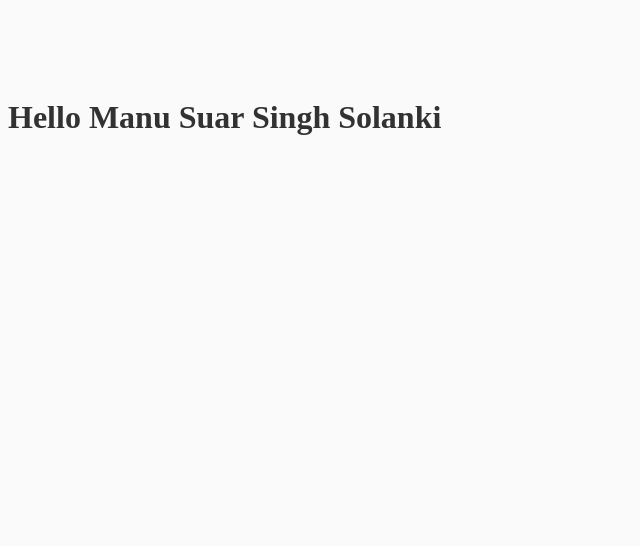
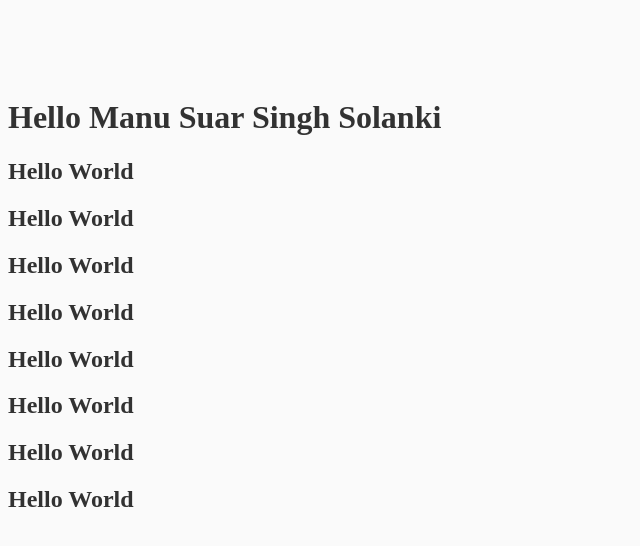
Before and after one commit to Vivekvampyr/Complete-Todos-Fastapi-with-frontend-and-authentication, a FastAPI app: page / in a window 1280 px wide. Shown: the top 546 px of the page, without its empty margins (0-640 px from the left). Run offline with FastAPI, Linux system fonts and the light colour scheme.

Commit message:
made changes in Todos/templates/home.html

```diff
--- a/Todos/templates/home.html
+++ b/Todos/templates/home.html
@@ -8,5 +8,13 @@
 </head>
 <body>
     <h1>Hello Manu Suar Singh Solanki</h1>
+    <h2> Hello World </h2>
+    <h2> Hello World </h2>
+    <h2> Hello World </h2>
+    <h2> Hello World </h2>
+    <h2> Hello World </h2>
+    <h2> Hello World </h2>
+    <h2> Hello World </h2>
+    <h2> Hello World </h2>
 </body>
 </html>
```
